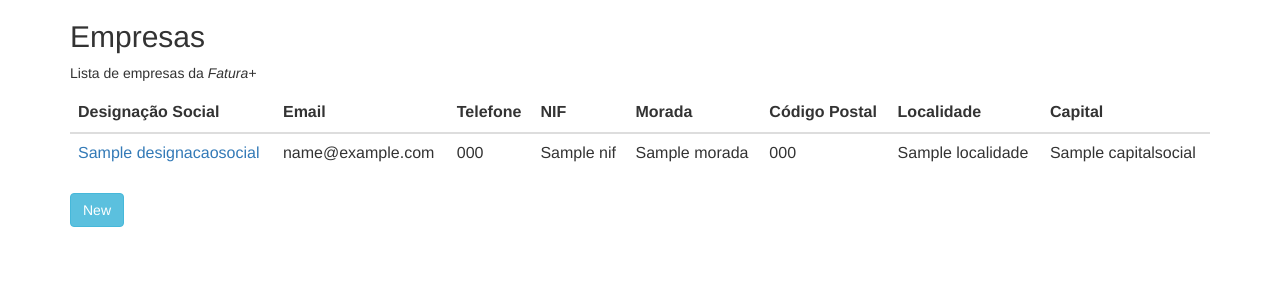
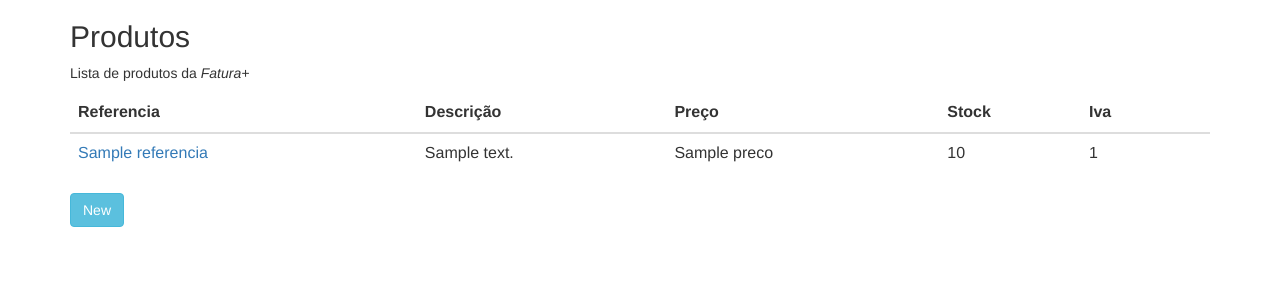
Before and after one commit to jasonmendes1/Fatura-, a PHP site: the page made by views/produto/index.php in a window 1280 px wide. Shown: the top 300 px of the page. Run offline with PHP 8.4, Linux system fonts and the light colour scheme; the template is opened without the code that fills it: most values are stand-ins (such as "Sample title", 1, 10 or a date in 2020).

Commit message:
Update index.php

```diff
--- a/views/produto/index.php
+++ b/views/produto/index.php
@@ -7,32 +7,27 @@
 
 <body>
     <div class="container">
-        <h2>Empresas</h2>
-        <p>Lista de empresas da <i>Fatura+</i></p>
+        <h2>Produtos</h2>
+        <p>Lista de produtos da <i>Fatura+</i></p>
         <table class="table table-hover">
             <thead>
                 <tr>
-                    <th>Designação Social</th>
-                    <th>Email</th>
-                    <th>Telefone</th>
-                    <th>NIF</th>
-                    <th>Morada</th>
-                    <th>Código Postal</th>
-                    <th>Localidade</th>
-                    <th>Capital</th>
+                    <th>Referencia</th>
+                    <th>Descrição</th>
+                    <th>Preço</th>
+                    <th>Stock</th>
+                    <th>Iva</th>
+                    <th></th>
                 </tr>
             </thead>
             <tbody>
-                <?php foreach ($empresas as $empresa) { ?>
+                <?php foreach ($produtos as $produto) { ?>
                     <tr>
-                        <td><a href="router.php?c=produto&a=show&id=<?=$empresa->id ?>"><?= $empresa->designacaosocial ?></a></td>
-                        <td><?= $empresa->email ?></td>
-                        <td><?= $empresa->telefone ?></td>
-                        <td><?= $empresa->nif ?></td>
-                        <td><?= $empresa->morada ?></td>
-                        <td><?= $empresa->codigopostal ?></td>
-                        <td><?= $empresa->localidade ?></td>
-                        <td><?= $empresa->capitalsocial ?></td>
+                        <td><a href="router.php?c=produto&a=show&id=<?=$produto->id ?>"><?= $produto->referencia ?></a></td>
+                        <td><?= $produto->descricao ?></td>
+                        <td><?= $produto->preco ?></td>
+                        <td><?= $produto->stock ?></td>
+                        <td><?= $produto->iva_id ?></td>
                     </tr>
                 <?php } ?>
             </tbody>
```
